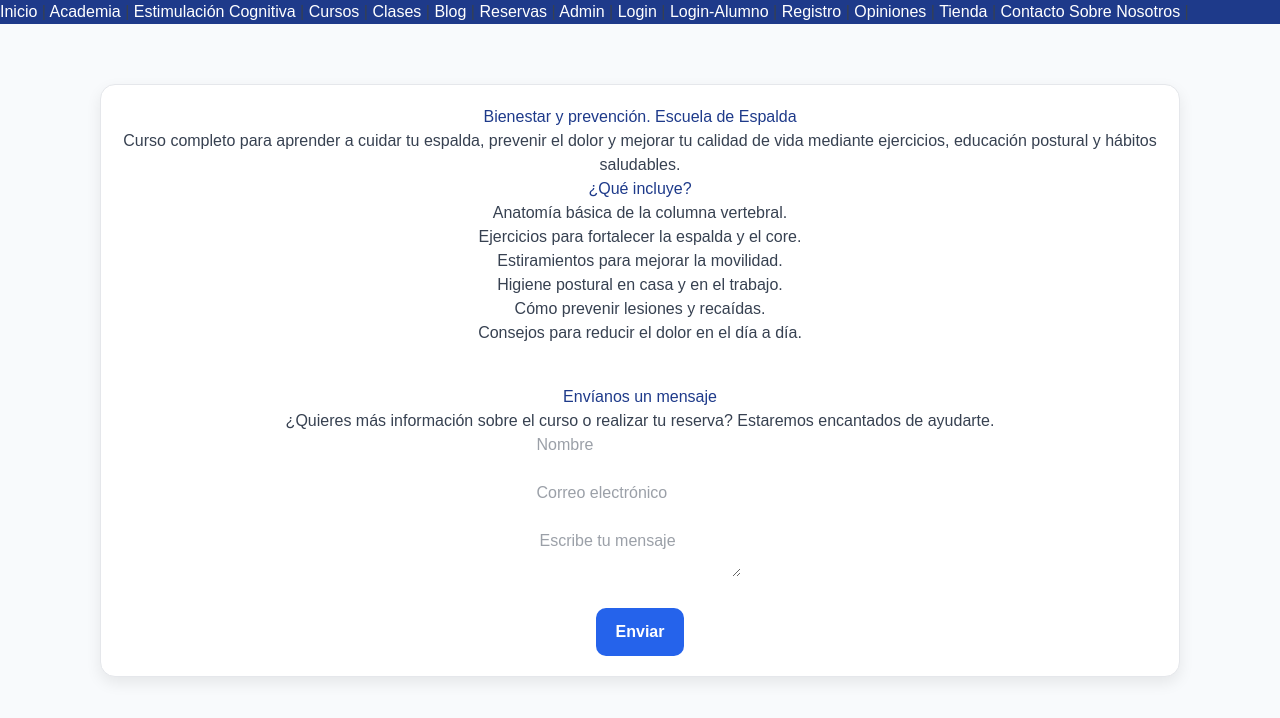
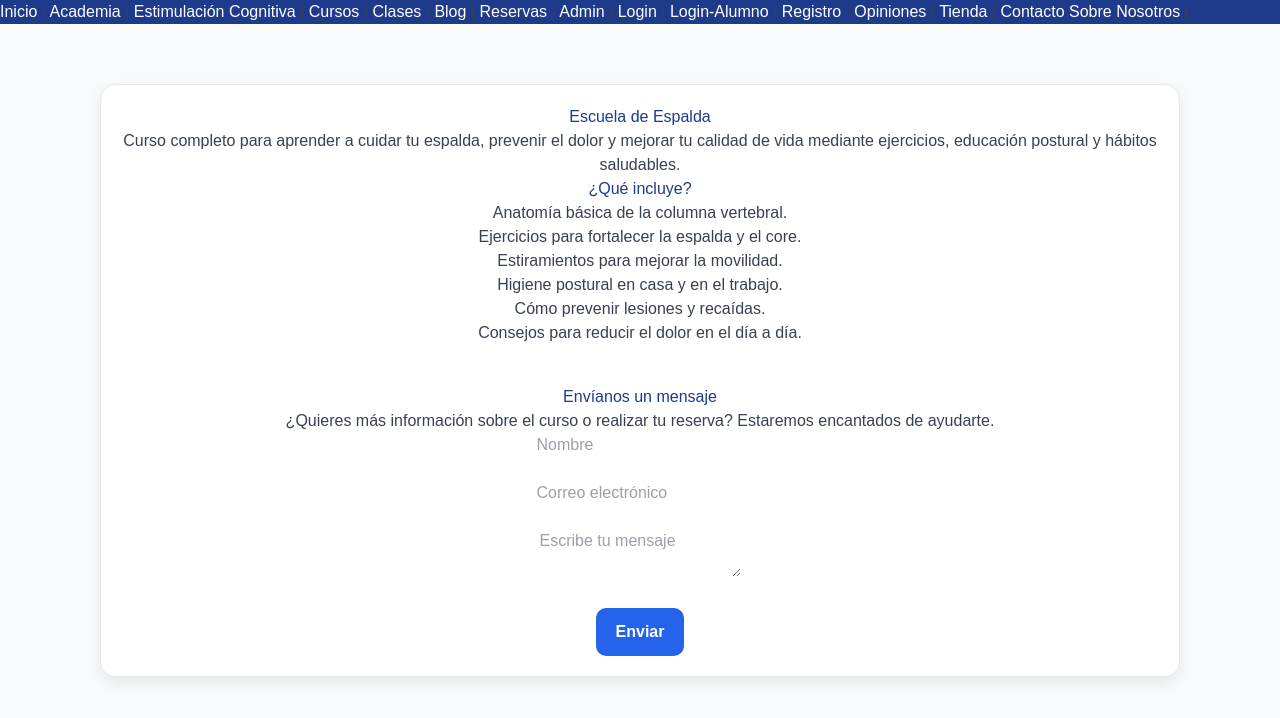
Before and after one commit to C5-lab-creator/academia-online, a Next.js app: page /cursos/escuela-espalda in a window 1280 px wide. Shown: the top 718 px of the page. Built offline with nearby package versions, Linux system fonts and the light colour scheme; no server answers.

Commit message:
modified:   app/cursos/escuela-espalda/page.tsx

```diff
--- a/app/cursos/escuela-espalda/page.tsx
+++ b/app/cursos/escuela-espalda/page.tsx
@@ -4,7 +4,7 @@ export default function Cursos() {
   return (
     <main style={{ padding: "40px" }}>
       <div className="curso">
-        <h1>Bienestar y prevención. Escuela de Espalda</h1>
+        <h1>Escuela de Espalda</h1>
 
         <p>
           Curso completo para aprender a cuidar tu espalda, prevenir el dolor y
```
